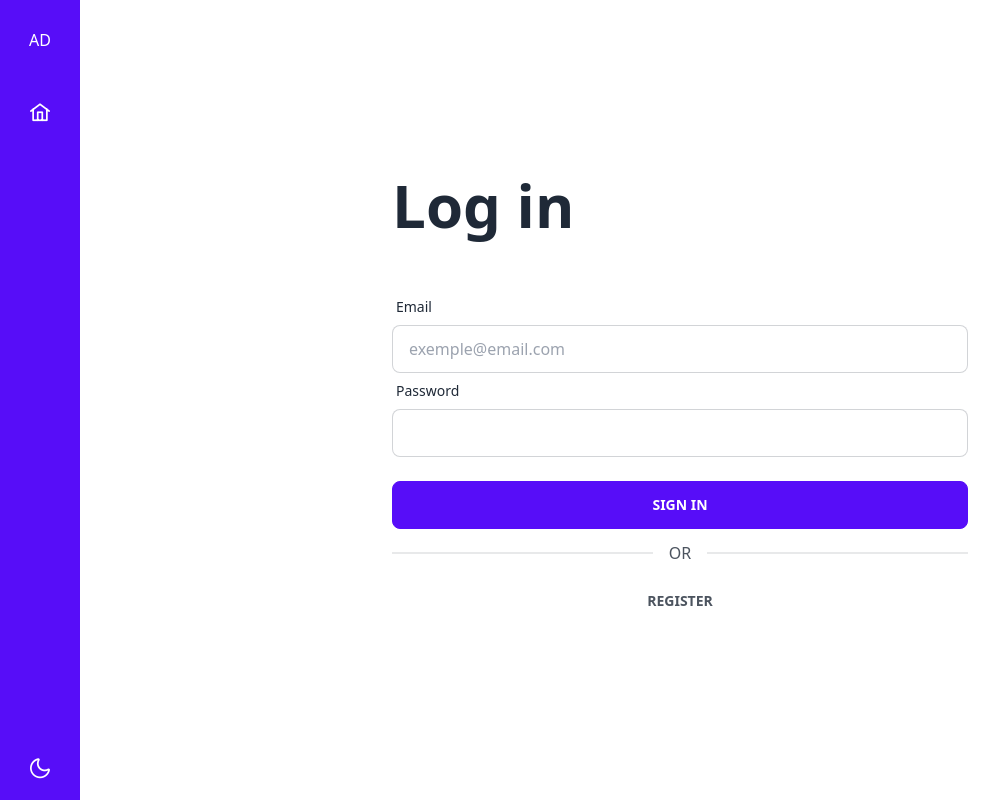
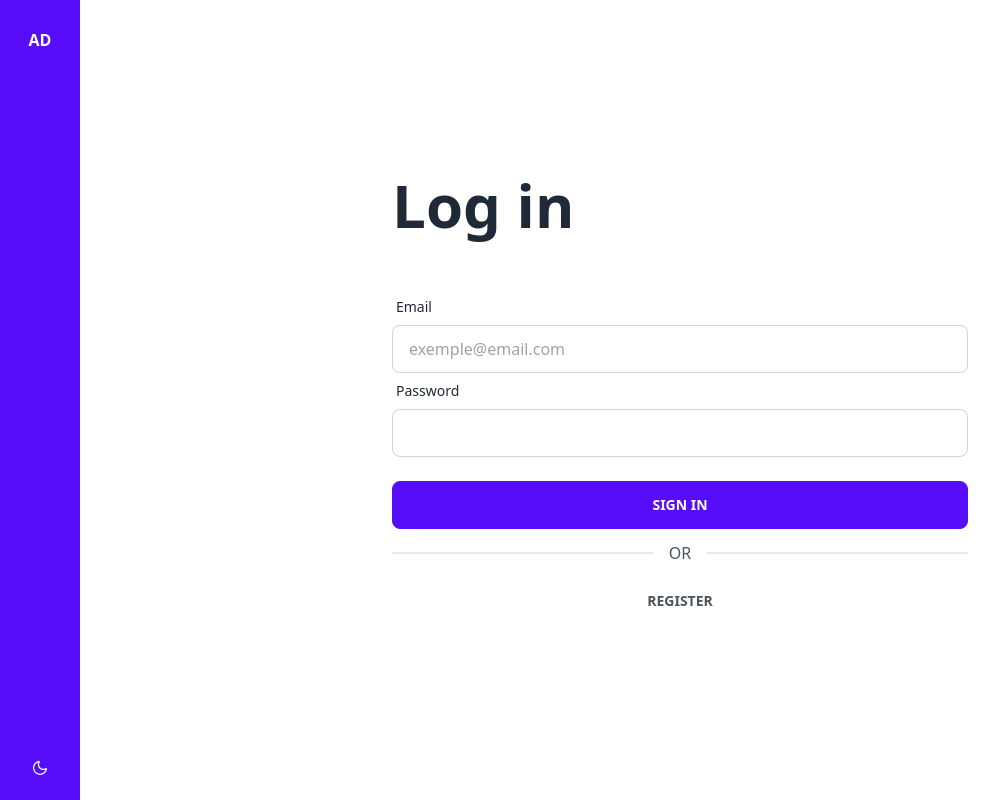
Before and after one commit to iw4-stellar/analytics-dashboard, a Vue app in the folder app/: page /login in a window 1280 px wide. Shown: the whole page, without its empty margins (0-1003 px from the left). Built offline with nearby package versions, Linux system fonts and the light colour scheme.

Commit message:
app: add of localstorage saved login logout

```diff
--- a/app/src/App.vue
+++ b/app/src/App.vue
@@ -1,21 +1,7 @@
 <template>
   <div class="app">
     <header>
-      <div class="brand" :title="appName">AD</div>
-      <nav>
-        <ul class="flex flex-col items-center">
-          <li>
-            <div class="tooltip tooltip-right" data-tip="Dashboard">
-              <router-link to="/dashboard" class="btn btn-ghost btn-square">
-                <i class="pi pi-home"></i>
-              </router-link>
-            </div>
-          </li>
-        </ul>
-      </nav>
-      <div class="actions">
-        <theme-switch />
-      </div>
+      <sidenav />
     </header>
     <main class="prose">
       <router-view></router-view>
@@ -26,12 +12,12 @@
 <script lang="ts">
 import { computed, defineComponent } from 'vue'
 import { useAppStore } from '@/stores/appStore'
-import ThemeSwitch from '@/components/ThemeSwitch.vue'
+import Sidenav from './components/Sidenav.vue';
 
 export default defineComponent({
   name: 'App',
   components: {
-    ThemeSwitch,
+    Sidenav,
   },
   setup() {
     const appStore = useAppStore();
@@ -50,23 +36,7 @@ export default defineComponent({
   @apply flex justify-center h-screen;
 }
 
-header {
-  @apply flex flex-col gap-4 p-2 bg-primary text-primary-content;
-}
-
 main {
   @apply flex-1 h-screen overflow-y-auto;
 }
-
-.brand {
-  @apply aspect-square h-16 flex items-center justify-center;
-}
-
-.actions {
-  @apply justify-self-end mt-auto flex justify-center;
-}
-
-:deep(.btn-square i) {
-  @apply text-xl;
-}
 </style>
--- /dev/null
+++ b/app/src/components/Sidenav.vue
@@ -0,0 +1,97 @@
+<template>
+  <div class="sidenav">
+    <div class="brand">AD</div>
+    <nav class="nav">
+      <ul class="links">
+        <li>
+          <div
+            v-for="link in links"
+            :key="link.to"
+            class="tooltip tooltip-right"
+            :data-tip="link.tip"
+          >
+            <router-link :to="link.to" class="btn btn-ghost btn-square">
+              <i class="pi" :class="{[link.icon]: true }"></i>
+            </router-link>
+          </div>
+        </li>
+      </ul>
+    </nav>
+    <div class="actions">
+      <div v-if="authenticated" class="tooltip tooltip-right" data-tip="Log out">
+        <button class="btn btn-ghost btn-square" @click="logout()">
+          <i class="pi pi-sign-out"></i>
+        </button>
+      </div>
+      <theme-switch />
+    </div>
+  </div>
+</template>
+
+<script lang="ts">
+import { computed, defineComponent } from 'vue';
+import { useAuthStore } from '@/stores/authStore';
+import ThemeSwitch from '@/components/ThemeSwitch.vue'
+
+export default defineComponent({
+  name: 'Sidenav',
+  components: {
+    ThemeSwitch,
+  },
+  setup() {
+    const authStore = useAuthStore();
+
+    const authenticated = computed(() => authStore.authenticated)
+
+    const allLinks = [
+      {
+        tip: 'Dashboard',
+        icon: 'pi-home',
+        to: '/dashboard',
+        authenticated: true,
+      },
+    ]
+
+    const links = computed(() => {
+      return allLinks.filter((link) => {
+        if (link.authenticated) return authenticated.value;
+
+        return true;
+      })
+    })
+
+    const logout = () => {
+      const exit = window.confirm("Confirm log out ?")
+
+      if (exit) {
+        authStore.setAuthenticated(false);
+      }
+    }
+
+    return {
+      authenticated,
+      links,
+      logout,
+    }
+  },
+})
+</script>
+
+<style lang="postcss" scoped>
+.sidenav {
+  @apply h-full p-2 bg-primary text-primary-content flex flex-col items-center;
+}
+
+.brand {
+  @apply aspect-square h-16 flex items-center justify-center font-bold;
+}
+
+.nav {
+  @apply flex-1;
+}
+
+.actions {
+  @apply flex flex-col items-center gap-2;
+}
+
+</style>
--- a/app/src/plugins/router.ts
+++ b/app/src/plugins/router.ts
@@ -44,7 +44,6 @@ export const router = createRouter({
 router.beforeEach((to) => {
   const authStore = useAuthStore();
 
-
   if (to.meta.authenticated && !authStore.authenticated) {
     return { name: 'login', query: { next: to.fullPath } }
   }
--- a/app/src/stores/authStore.ts
+++ b/app/src/stores/authStore.ts
@@ -1,5 +1,6 @@
 import { defineStore } from "pinia";
 import { axios } from "@/plugins/axios";
+import { getLocalStorageValue, setLocalStorageValue } from "@/utils/localStorage";
 
 interface LoginCredentials {
   email: string;
@@ -13,16 +14,25 @@ type RegistrationData = {
 
 export const useAuthStore = defineStore('auth', {
   state: () => {
+    const authenticated = getLocalStorageValue<boolean>("authenticated") || false;
+
     return {
-      authenticated: false,
+      authenticated,
     }
   },
   actions: {
+    setAuthenticated(status: boolean) {
+      this.authenticated = status;
+      setLocalStorageValue("authenticated", status)
+    },
     login(credentials: LoginCredentials) {
-      return axios.post('/auth/login', credentials);
+      return axios. post('/auth/login', credentials);
     },
     register(data: RegistrationData) {
       return axios.post('/auth/register', data);
     },
-  }
+    logout() {
+      this.setAuthenticated(false);
+    },
+  },
 })
--- /dev/null
+++ b/app/src/utils/localStorage.ts
@@ -0,0 +1,10 @@
+
+export function setLocalStorageValue(key: string, value: any) {
+  localStorage.setItem(key, JSON.stringify(value))
+}
+
+export function getLocalStorageValue<T>(key: string): T {
+  const value = localStorage.getItem(key)
+
+  return value !== null ? JSON.parse(value) : null
+}
--- a/app/src/views/Login.vue
+++ b/app/src/views/Login.vue
@@ -79,10 +79,7 @@ export default defineComponent({
       try {
         loading.value = true;
         await authStore.login(form.value);
-        authStore.$patch({
-          authenticated: true,
-        })
-
+        authStore.setAuthenticated(true);
         if (route.params.next) {
           router.replace(route.params.next as string)
         } else router.replace({ name: 'dashboard' })
--- a/app/src/views/Register.vue
+++ b/app/src/views/Register.vue
@@ -100,7 +100,7 @@ export default defineComponent({
           password: form.value.password,
         }
         await authStore.register(data)
-        authStore.$patch({ authenticated: true })
+        authStore.setAuthenticated(true);
         router.replace({ name: 'dashboard' })
       } catch (e) {
         const error = e as AxiosError
```
